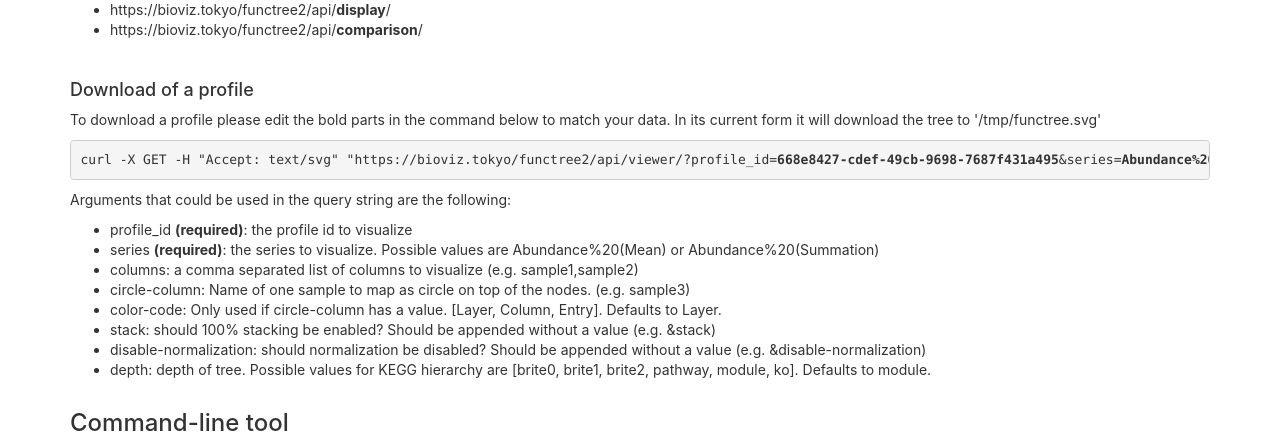
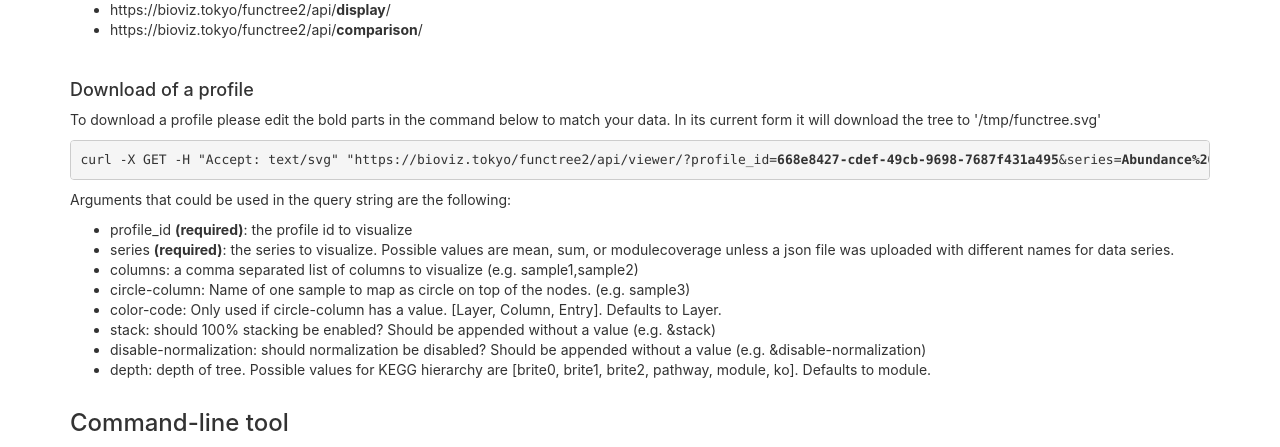
Before and after one commit to yamada-lab/functree-ng, a Flask app: page /docs/ in a window 1280 px wide. Shown: the part 5777-6224 px from the top of the page. Run offline with Flask 2, Linux system fonts and the light colour scheme; style sheets or scripts are compiled from the project's sources; parts of the project's set-up code (start-up, migrations or seed data) failed here and were passed over; some libraries are stand-ins or nearby versions.

Commit message:
Update of the documentation for data series values

```diff
--- a/functree/templates/help.html
+++ b/functree/templates/help.html
@@ -656,7 +656,7 @@ curl -X GET -H "Accept: text/svg" "https://bioviz.tokyo/functree2/api/viewer/?pr
 						following:</p>
 					<ul>
 						<li>profile_id <b>(required)</b>: the profile id to visualize
-						<li>series <b>(required)</b>: the series to visualize. Possible values are Abundance%20(Mean) or Abundance%20(Summation)
+						<li>series <b>(required)</b>: the series to visualize. Possible values are mean, sum, or modulecoverage unless a json file was uploaded with different names for data series.
 						<li>columns: a comma separated list of columns to visualize (e.g. sample1,sample2)
 						<li>circle-column: Name of one sample to map as circle on top of the nodes. (e.g. sample3)
 						<li>color-code: Only used if circle-column has a value. [Layer, Column, Entry]. Defaults to Layer.
```
